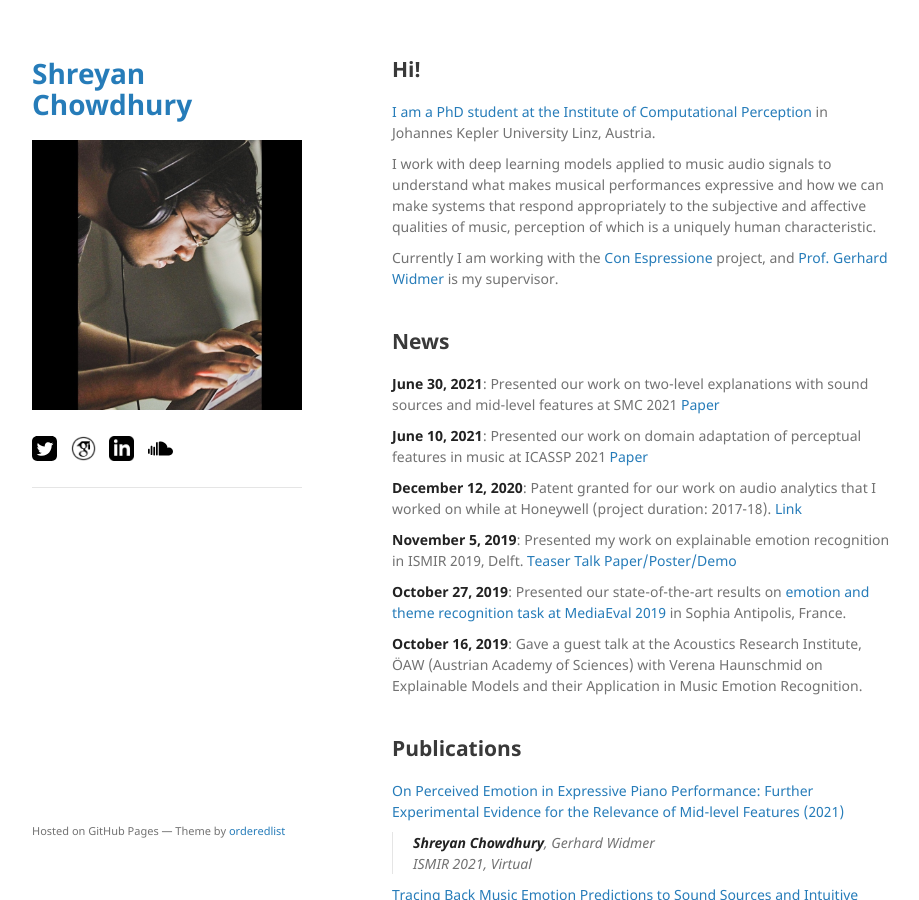
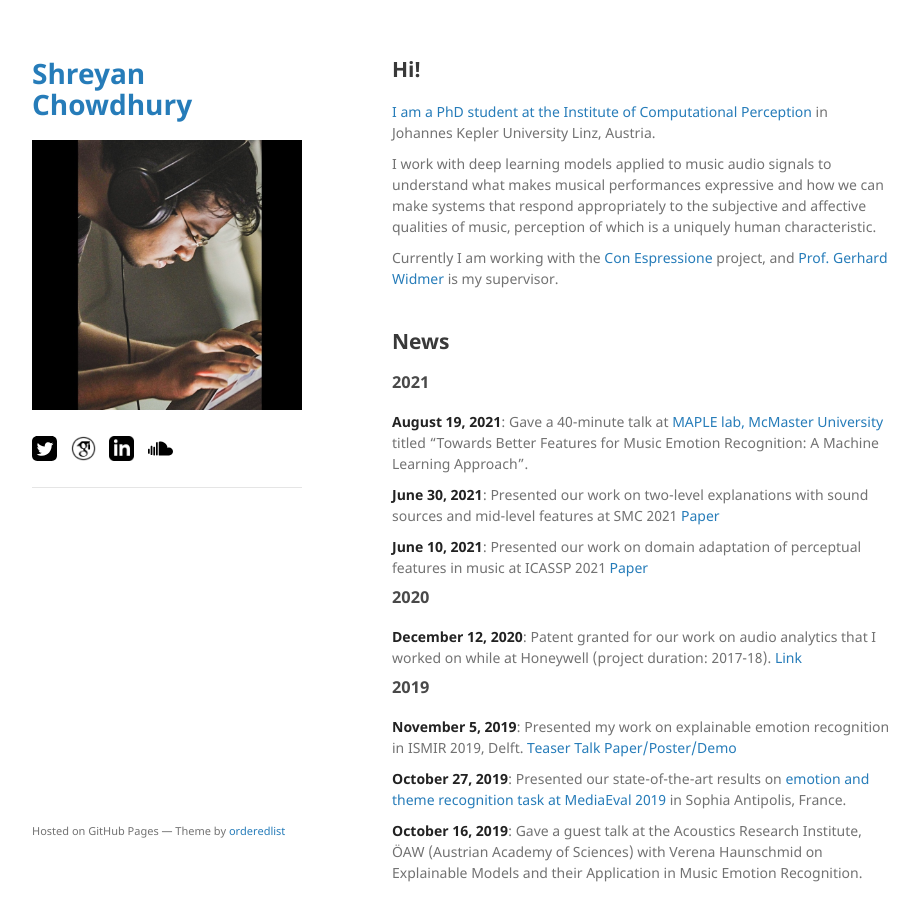
Before and after one commit to shreyanc/shreyanc.github.io, a Jekyll site: the page built from index.md, in a window 1280 px wide and 900 px high. Shown: the whole window, without its empty margins (178-1097 px from the left). Built offline with Jekyll 4.4.1, drawn with Linux system fonts in a browser that asks for light colours.

Commit message:
Update index.md

```diff
--- a/index.md
+++ b/index.md
@@ -20,11 +20,18 @@
 
 <br><br>-->
 ## News
+### 2021
+**August 19, 2021**: Gave a 40-minute talk at [MAPLE lab, McMaster University](https://maplelab.net/) titled "Towards Better Features for Music Emotion Recognition: A Machine Learning Approach".
+
 **June 30, 2021**: Presented our work on two-level explanations with sound sources and mid-level features at SMC 2021 [Paper](https://arxiv.org/abs/2106.07787)
 
 **June 10, 2021**: Presented our work on domain adaptation of perceptual features in music at ICASSP 2021 [Paper](https://arxiv.org/abs/2102.13479)
 
+### 2020
+
 **December 12, 2020**: Patent granted for our work on audio analytics that I worked on while at Honeywell (project duration: 2017-18). [Link](https://patents.google.com/patent/US10475468B1)
+
+### 2019
 
 **November 5, 2019**: Presented my work on explainable emotion recognition in ISMIR 2019, Delft. [Teaser Talk](https://collegerama.tudelft.nl/Mediasite/Showcase/ismir2019/Presentation/b68bfc2ef9214728ac2d5c3d4d3119061d) [Paper/Poster/Demo](https://shreyanc.github.io/ismir2019_paper_poster.html)
 
```
